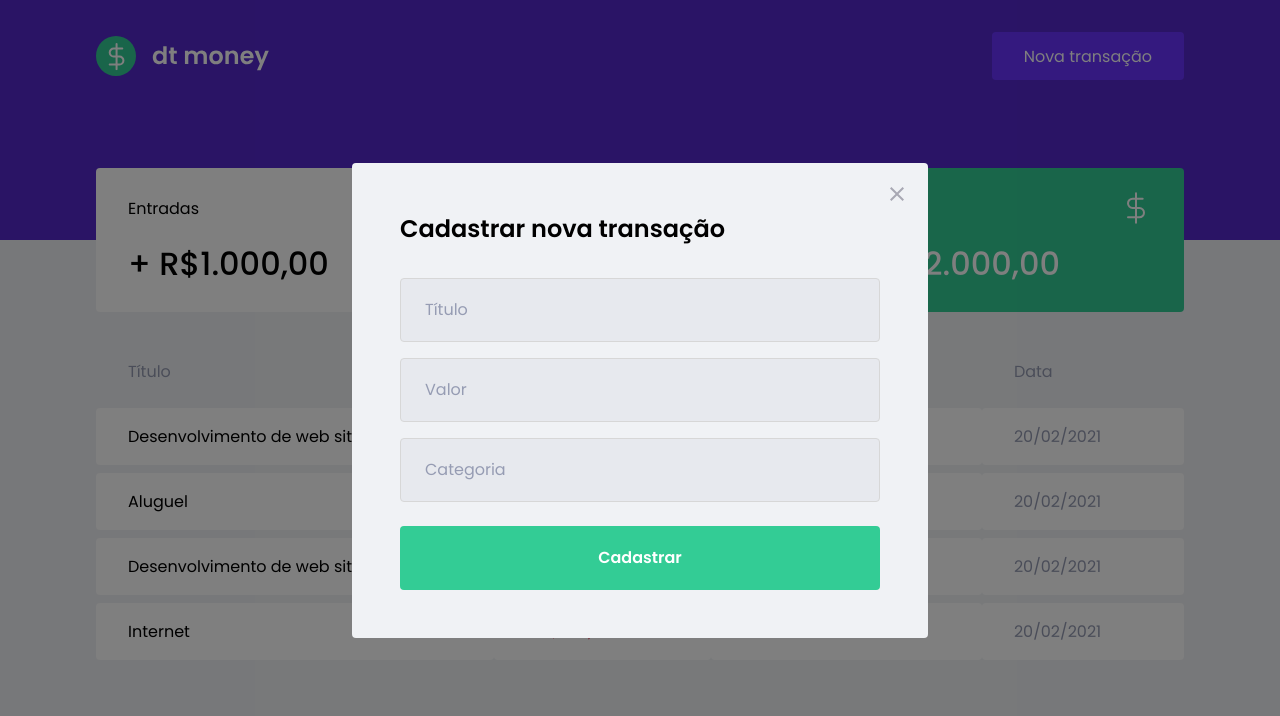
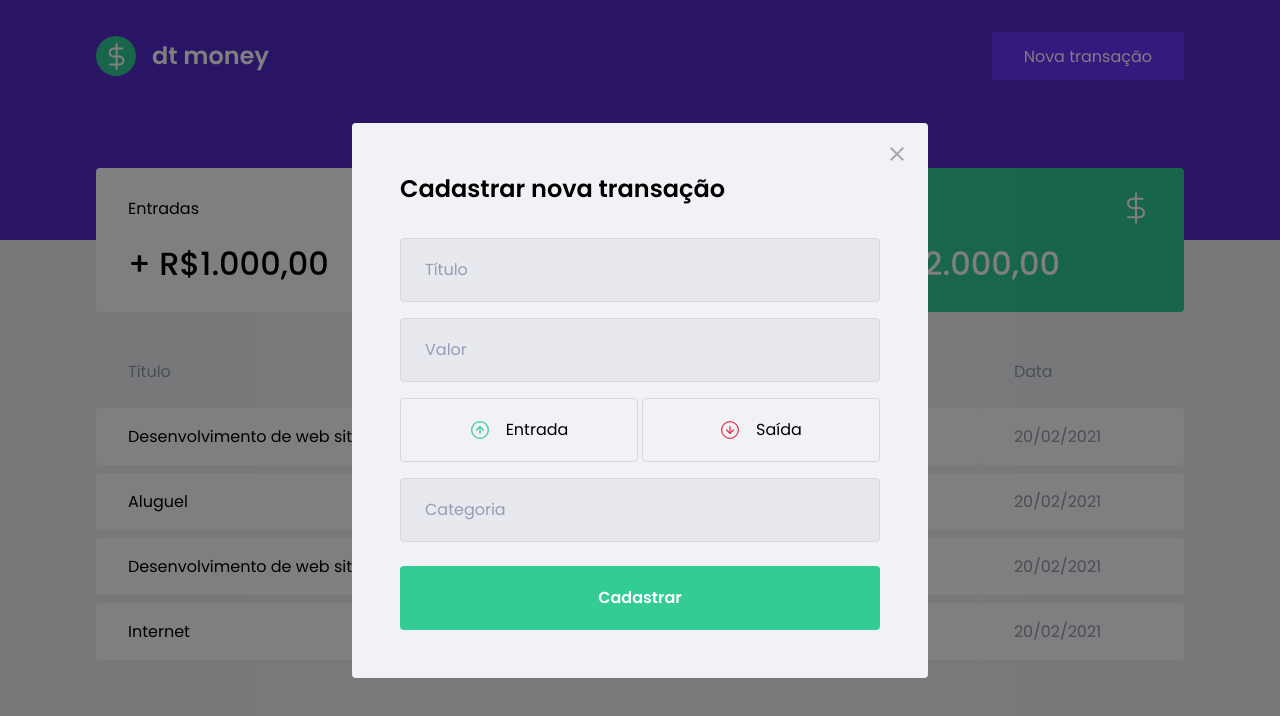
Before and after one commit to AndreSDS/andre-money, a React (Vite) app: page / in a window 1280 px wide. Both pictures are taken after a click on the button "Nova transação". Shown: the top 716 px of the page. Built offline with nearby package versions, Linux system fonts and the light colour scheme; no server answers; what miragejs would draw is missing.

Commit message:
adicionando e estilizando botões entrada e saída

```diff
--- a/package.json
+++ b/package.json
@@ -8,6 +8,7 @@
   },
   "dependencies": {
     "axios": "^0.25.0",
+    "polished": "^4.1.4",
     "react": "^17.0.2",
     "react-dom": "^17.0.2",
     "react-modal": "^3.14.4",
--- a/src/components/NewTransactionModal/index.tsx
+++ b/src/components/NewTransactionModal/index.tsx
@@ -1,6 +1,9 @@
 import Modal from "react-modal";
 import closeImg from "../../assets/fechar.svg";
-import { Container } from "./styles";
+import incomeImg from "../../assets/entradas.svg";
+import outcomeImg from "../../assets/saidas.svg";
+
+import { Container, TransactionTypeContainer } from "./styles";
 
 Modal.setAppElement("#root");
 
@@ -31,6 +34,17 @@
 
         <input placeholder="Valor" type="number" />
 
+        <TransactionTypeContainer>
+          <button type="button">
+            <img src={incomeImg} alt="entrada" />
+            <span>Entrada</span>
+          </button>
+          <button type="button">
+            <img src={outcomeImg} alt="saída" />
+            <span>Saída</span>
+          </button>
+        </TransactionTypeContainer>
+
         <input placeholder="Categoria" type="text" />
 
         <button type="submit">Cadastrar</button>
--- a/src/components/NewTransactionModal/styles.ts
+++ b/src/components/NewTransactionModal/styles.ts
@@ -1,4 +1,5 @@
 import styled from "styled-components";
+import { darken } from "polished";
 
 export const Container = styled.form`
   h2 {
@@ -44,3 +45,40 @@
     }
   }
 `;
+
+export const TransactionTypeContainer = styled.div`
+  margin: 1rem 0;
+  display: grid;
+  grid-template-columns: repeat(2, 1fr);
+  gap: 0.25rem;
+
+  button {
+    height: 4rem;
+    border: 1px solid var(--border-input);
+    border-radius: 0.25rem;
+
+    background: transparent;
+
+    display: flex;
+    align-items: center;
+    justify-content: center;
+
+    transition: border-color 0.2s;
+
+    img {
+      width: 20px;
+      height: 20px;
+    }
+
+    span {
+      display: inline-block;
+      margin-left: 1rem;
+      font-size: 1rem;
+      color: var(--text-title);
+    }
+
+    &:hover {
+      border-color: ${darken(0.1, `#d7d7d7`)};
+    }
+  }
+`;
```
Also changed, not shown: 1 other file (tests, documents, lock files or other folders).
